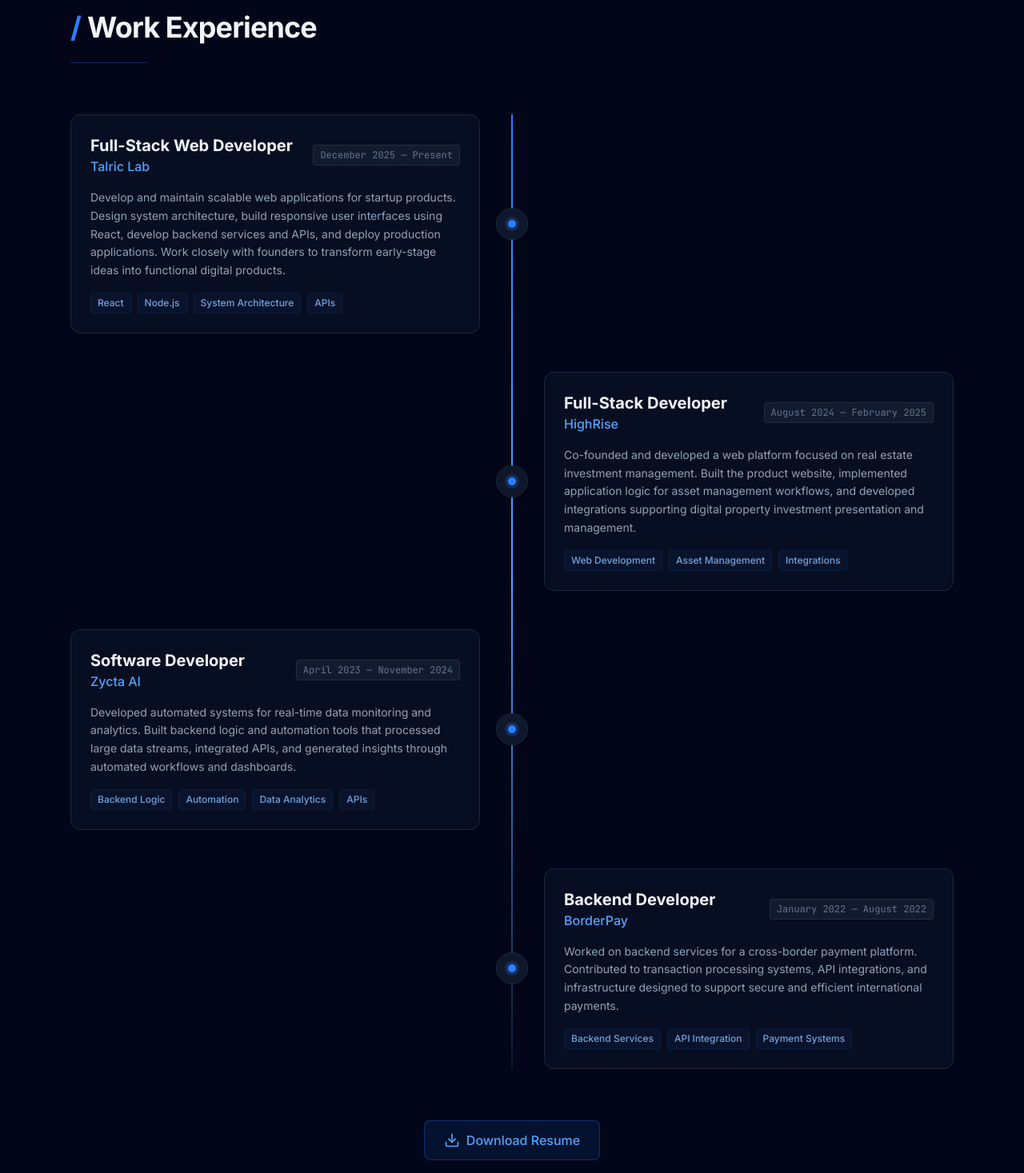
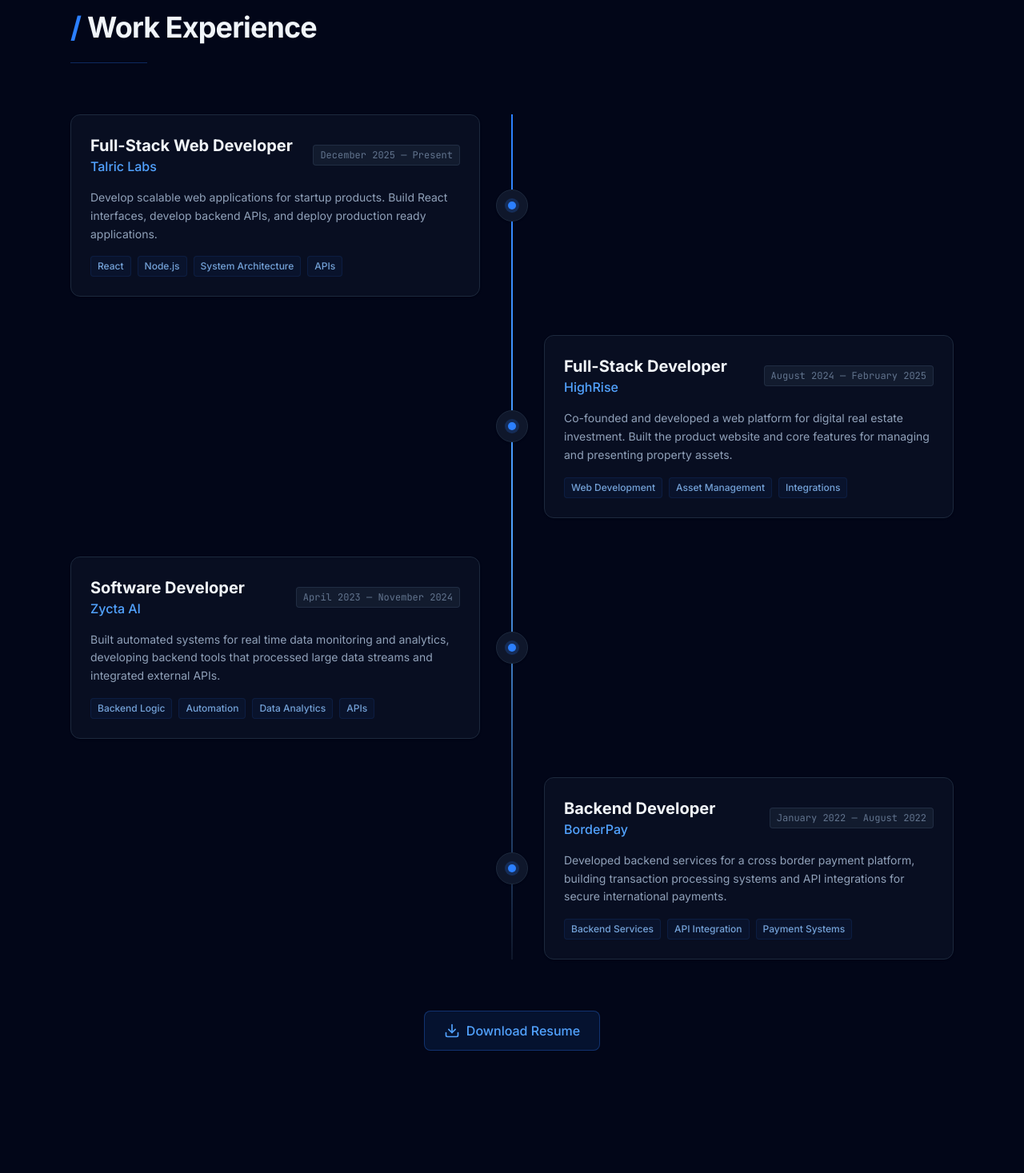
Before and after one commit to CDCODE02/MyWebDev-Portfolio, a React (Vite) app: page / in a window 1280 px wide. Shown: the part 2302-3769 px from the top of the page at 80% size. Built offline with nearby package versions, Linux system fonts and the light colour scheme.

Commit message:
feat: Update experience descriptions
Refine descriptions in the Experience component for conciseness and impact. Adjust company name for "Talric Labs".

```diff
--- a/src/components/Experience.tsx
+++ b/src/components/Experience.tsx
@@ -6,30 +6,30 @@
 const experiences = [
   {
     role: 'Full-Stack Web Developer',
-    company: 'Talric Lab',
+    company: 'Talric Labs',
     period: 'December 2025 — Present',
-    description: 'Develop and maintain scalable web applications for startup products. Design system architecture, build responsive user interfaces using React, develop backend services and APIs, and deploy production applications. Work closely with founders to transform early-stage ideas into functional digital products.',
+    description: 'Develop scalable web applications for startup products. Build React interfaces, develop backend APIs, and deploy production ready applications.',
     technologies: ['React', 'Node.js', 'System Architecture', 'APIs']
   },
   {
     role: 'Full-Stack Developer',
     company: 'HighRise',
     period: 'August 2024 — February 2025',
-    description: 'Co-founded and developed a web platform focused on real estate investment management. Built the product website, implemented application logic for asset management workflows, and developed integrations supporting digital property investment presentation and management.',
+    description: 'Co-founded and developed a web platform for digital real estate investment. Built the product website and core features for managing and presenting property assets.',
     technologies: ['Web Development', 'Asset Management', 'Integrations']
   },
   {
     role: 'Software Developer',
     company: 'Zycta AI',
     period: 'April 2023 — November 2024',
-    description: 'Developed automated systems for real-time data monitoring and analytics. Built backend logic and automation tools that processed large data streams, integrated APIs, and generated insights through automated workflows and dashboards.',
+    description: 'Built automated systems for real time data monitoring and analytics, developing backend tools that processed large data streams and integrated external APIs.',
     technologies: ['Backend Logic', 'Automation', 'Data Analytics', 'APIs']
   },
   {
     role: 'Backend Developer',
     company: 'BorderPay',
     period: 'January 2022 — August 2022',
-    description: 'Worked on backend services for a cross-border payment platform. Contributed to transaction processing systems, API integrations, and infrastructure designed to support secure and efficient international payments.',
+    description: 'Developed backend services for a cross border payment platform, building transaction processing systems and API integrations for secure international payments.',
     technologies: ['Backend Services', 'API Integration', 'Payment Systems']
   }
 ];
```
